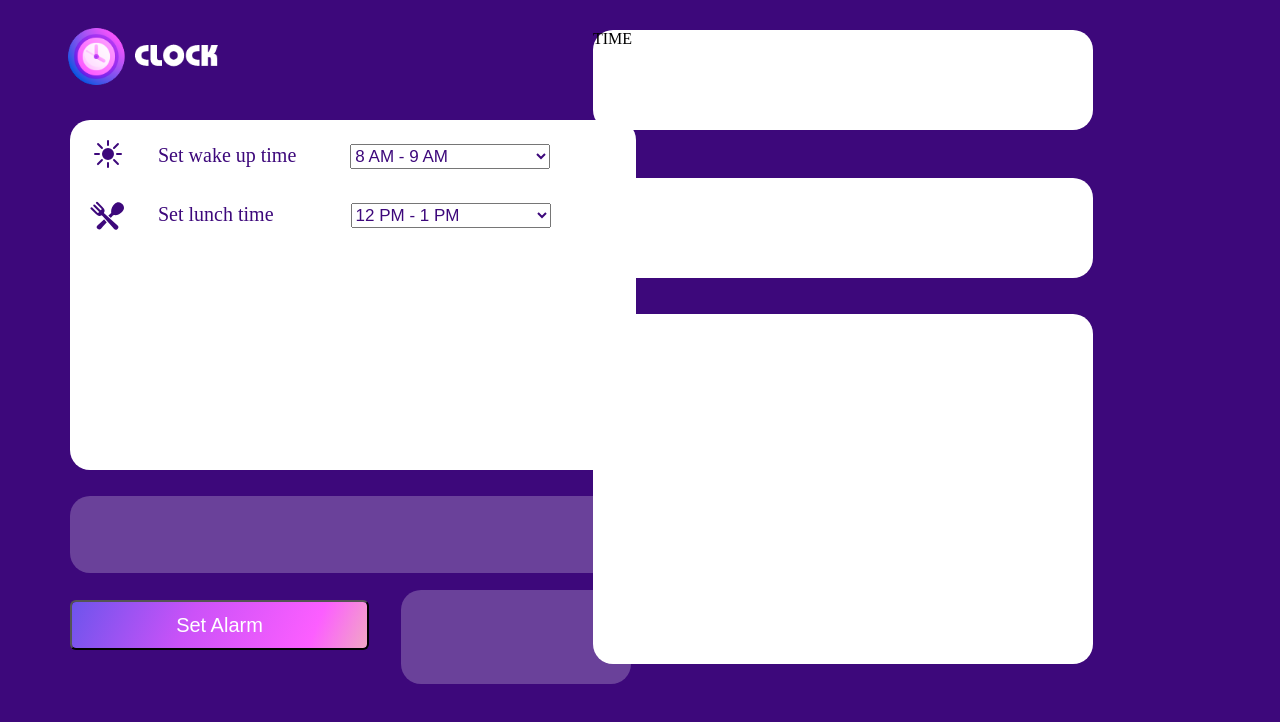
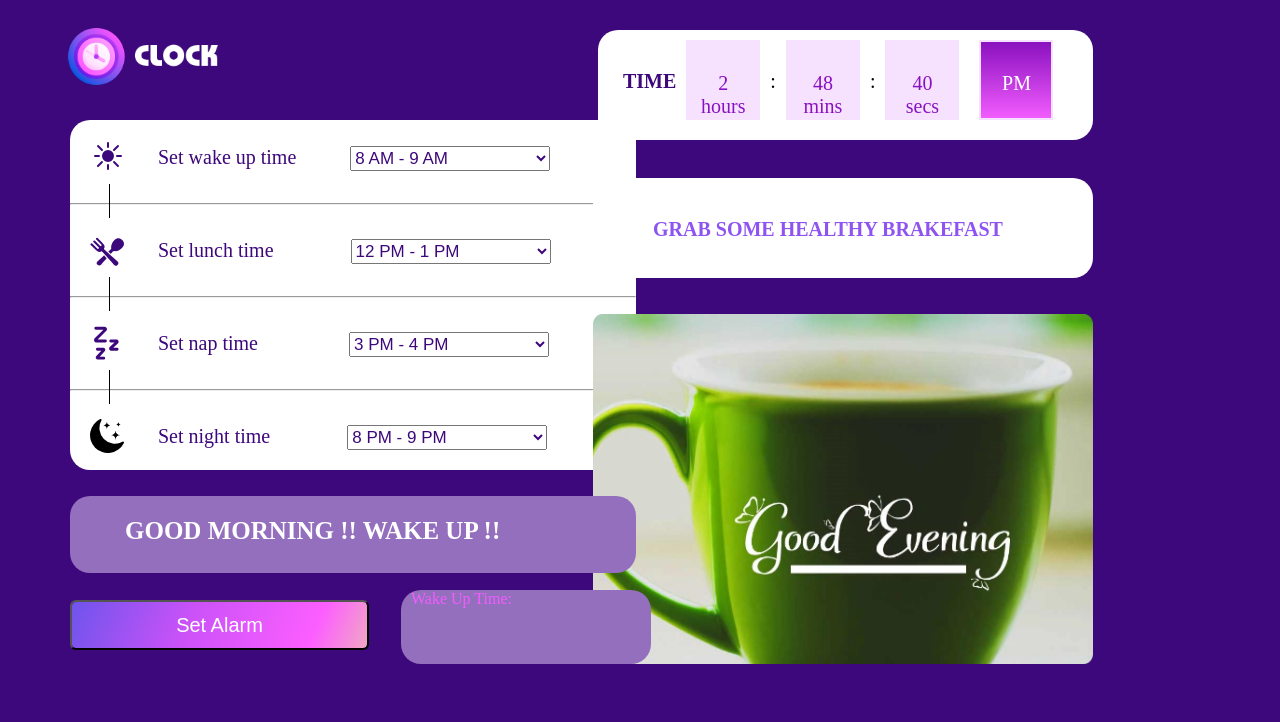
Before and after one commit to Ankita-01Mishra/Clock, a plain HTML site: page index.html in a window 1280 px wide. Drawn offline with Linux system fonts and the light colour scheme.

Commit message:
committed2 !!

```diff
--- a/index.html
+++ b/index.html
@@ -11,12 +11,18 @@
     <img src="./Assets/clock_logo.png" alt="Clock" width="150px" style="margin-top: 20px; margin-left: 60px;">
 </body>
 <div id="ctime">
-    <span id="wtime">TIME</span>
-    <span id="hrs"></span>
-    <span id="min"></span>
-    <span id="sec"></span>
+    <div id="time">
+    <div id="wtime" style="padding-top: 30px; color: #3D087B; font-weight: bold;">TIME</div>
+    <div class="square"><div id="hours">00</div><span>hours</span></div><span class="dot" style="margin-top:30px;">:</span>
+    <div class="square"><div id="minutes">00</div><span>mins</span></div>
+    <span class="dot" style="margin-top:30px;">:</span>
+    <div class="square"><div id="second">00</div><span>secs</span></div>
+    <div class="square" style="margin-left: 10px; background:linear-gradient(to bottom, #8A11BF, #F25CFE); color:white;"><div id="ap">PM</div></div>
 </div>
+</div>
+
 <div id="select_time">
+
     <div id="select_time1">
     <img src="./Assets/wake_up.svg" alt="Wakeup" id="wake_up" class="selecttimeimg">
     <span id="label_1" class="selecttimelabel">Set wake up time</span>
@@ -26,7 +32,9 @@
         <option value="10 AM-11 AM">10 AM - 11 AM</option>
         <option value="11 AM-12 PM">11 AM - 12 PM</option>
     </select>
-</div> <br>
+</div>
+<div class="vr"></div>
+ <hr>
 <div id="select_time2">
     <img src="./Assets/lunch_time.svg" alt="lunchtime" id="wake_up" class="selecttimeimg">
     <span id="label_2" class="selecttimelabel">Set lunch time</span>
@@ -36,10 +44,37 @@
         <option value="2 PM-3 PM">2 PM - 3 PM</option>
     </select>
 </div>
+<div class="vr"></div>
+ <hr>
+<div id="select_time3">
+    <img src="./Assets/nap_time.svg" alt="naptime" id="nap_time" class="selecttimeimg">
+    <span id="label_3" class="selecttimelabel">Set nap time</span>
+    <select name="naptime" id="naptime" class="selecttime_dropdown" style="font-size: 17px; margin-left: 37px;">
+        <option value="3 PM-4 PM">3 PM - 4 PM</option>
+        <option value="4 PM-5 PM">4 PM - 5 PM</option>
+        <option value="5 PM-6 PM">5 PM - 6 PM</option>
+    </select>
 </div>
-<div id="msg1"></div>
-<div id="pics"></div>
-<div id="msg2"></div>
+<div class="vr"></div>
+<hr>
+<div id="select_time4">
+    <img src="./Assets/night-icon.svg" alt="nighttime" id="night_time" class="selecttimeimg" style="filter: sepia(100%) hue-rotate(190deg) saturate(900%);">
+    <span id="label_4" class="selecttimelabel">Set night time</span>
+    <select name="nighttime" id="nighttime" class="selecttime_dropdown" style="font-size: 17px; margin-left: 23px;">
+        <option value="8 PM-9 PM">8 PM - 9 PM</option>
+        <option value="9 PM-10 PM">9 PM - 10 PM</option>
+        <option value="10 PM-11 PM">10 PM - 11 PM</option>
+    </select>
+</div>
+</div>
+<div id="msg1">GRAB SOME HEALTHY BRAKEFAST</div>
+<div id="pics">
+    <img src="./Assets/lunch_image.png" alt="">
+</div>
+<div id="msg2"><h2 id="msg2_msg">GOOD MORNING !! WAKE UP !!</div></h2></div>
 <button id="alarm">Set Alarm</button>
-<div id="details"></div>
+<div id="details">
+    <span>Wake Up Time: <span id="my-container1" ></span></span>
+</div>
+<script src="main.js"></script>
 </html>
--- a/main.js
+++ b/main.js
@@ -0,0 +1,31 @@
+setInterval(() =>{
+let dt=new Date();
+let hr=dt.getHours();
+let mi=dt.getMinutes();
+let se=dt.getSeconds();
+
+// document.getElementById("hours").innerHTML = hr;
+document.getElementById("minutes").innerHTML = mi;
+document.getElementById("second").innerHTML = se;
+
+
+// if(hr>=18 ){
+//     document.getElementById("msg1").innerHTML="nap"
+// }
+// setTimeout()
+if(hr>12){
+    hr=hr-12;
+    document.getElementById("ap").innerHTML="PM"
+
+}
+else{
+    document.getElementById("ap").innerHTML="AM"
+}
+document.getElementById("hours").innerHTML = hr;
+
+if(hr>=6 && ap.innerHTML=='PM')
+document.getElementById("msg1").innerHTML="Nap Time";
+
+},1000)
+
+console.log(hr);
--- a/style.css
+++ b/style.css
@@ -3,12 +3,14 @@ body{
 }
 #ctime{
     height: 100px;
-    width: 500px;
+    width: 470px;
     background-color: white;
     border-radius: 20px;
     position: absolute;
     top: 30px;
     right: 187px;
+    padding-top: 10px;
+    padding-left: 25px;
 }
 #select_time{
     height: 350px;
@@ -20,14 +22,18 @@ body{
     left: 70px;
 }
 #msg1{
-    height: 100px;
-    width: 500px;
+    height: 60px;
+    width: 440px;
     background-color: white;
     border-radius: 20px;
     position: absolute;
     top: 178px;
     right: 187px;
-
+    color: #8E53F0;
+    font-size: 20px;
+    padding-top: 40px;
+    padding-left: 60px;
+    font-weight: bold;
 }
 #pics{
     height: 350px;
@@ -42,9 +48,9 @@ body{
 #msg2{
     height: 77px;
     width: 566px;
-    background-color: #FFFFFF;
+    background-color: #946fbe;
     border-radius: 20px;
-    opacity: 0.23;
+    /* opacity: 0.23; */
     position: absolute;
     top: 496px;
     left: 70px;
@@ -62,15 +68,15 @@ body{
     color: white;
 }
 #details{
-    height: 94px;
-    width: 230px;
-    background-color: #FFFFFF;
+    height: 74px;
+    width: 250px;
+    background-color: #946fbe;
     border-radius: 20px;
     position: absolute;
     top: 590px;
     left: 401px;
-    color: #F25CFE;
-    opacity: 0.23;
+    /* color: #0a020b; */
+    /* opacity: 0.23; */
 }
 
 /* Select time Css */
@@ -87,14 +93,14 @@ select {
 }
 .selecttimeimg{
     position: relative;
-    top: 18px;
+    top: 20px;
     left: 20px;
     width: 34px;
     height: 34px;
 }
 .selecttimelabel{
     position: relative;
-    top: 8px;
+    top: 10px;
     left: 50px;
     width: 34px;
     height: 34px;
@@ -102,8 +108,51 @@ select {
 }
 .selecttime_dropdown{
     position: relative;
-    top: 8px;
+    top: 10px;
     left: 100px;
     width: 200px;
     height: 25px;
 }
+
+/* MSG2 */
+#msg2 h2{
+    font-size: 25px;
+    color: white;
+    opacity: 1;
+    padding-left: 55px;
+}
+
+#details span{
+    color: #F25CFE;
+    opacity: 1;
+    padding-left: 10px;
+    padding-top: 10px;
+}
+
+/* Pics */
+#pics img{
+    width: 500px;
+    height: 350px;
+}
+
+/*CURRENT TIME*/
+#time{
+    display: flex;
+    gap: 10px;
+    font-size: 20px;
+    text-align: center;
+}
+.square{
+    width: 70px;
+    border: 2px solid #F6E2FF;
+    background-color: #F6E2FF;
+    padding-top: 30px;
+    color: #8A11BF;
+}
+.vr{
+    position: relative;
+    left: -526px;
+    top: 23px;
+    height: 34px;
+    border-right: 1px solid black;
+}
```
Also changed, not shown: Assets/lunch_image.png (added), Assets/night-icon.svg (added), night-icon.svg (added).
